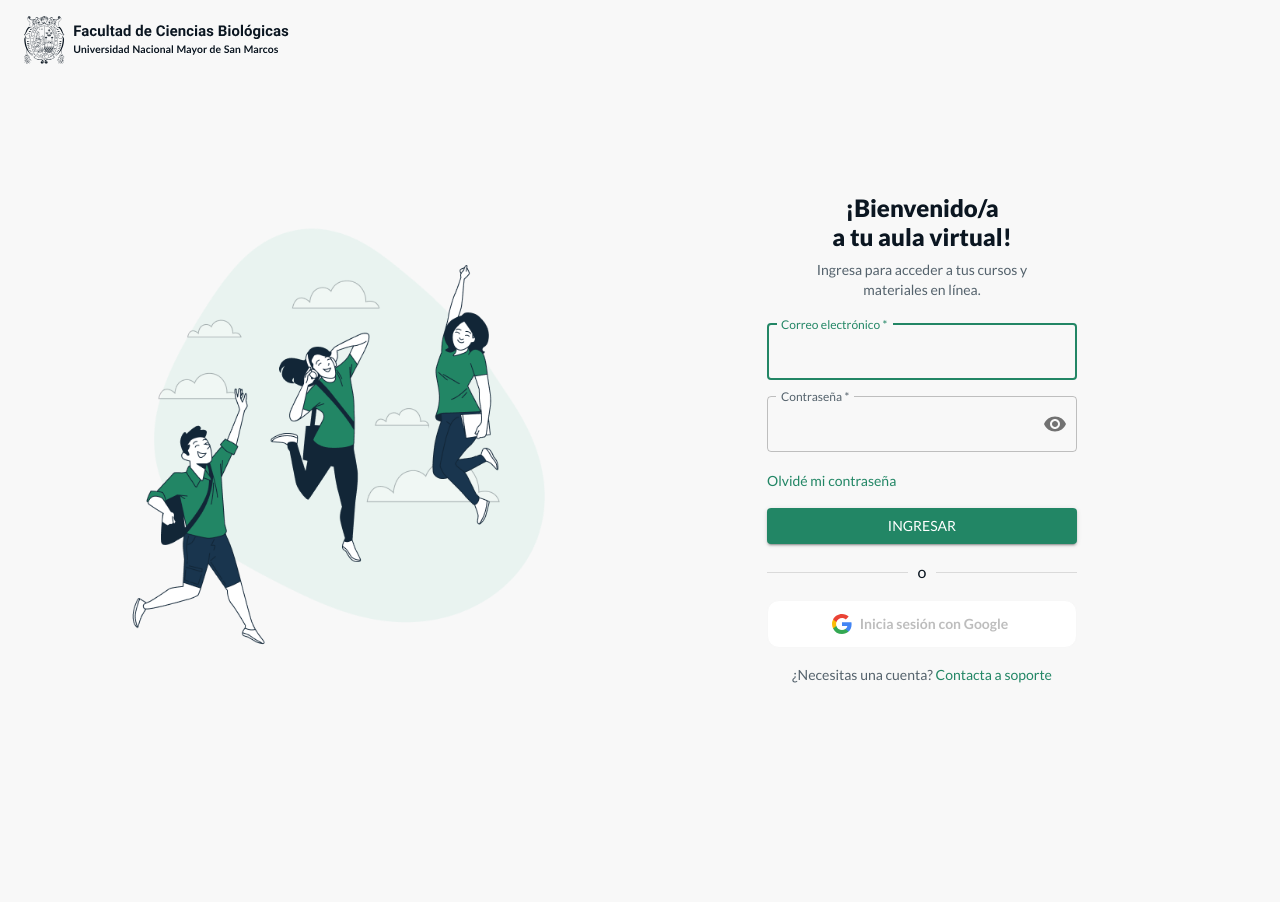
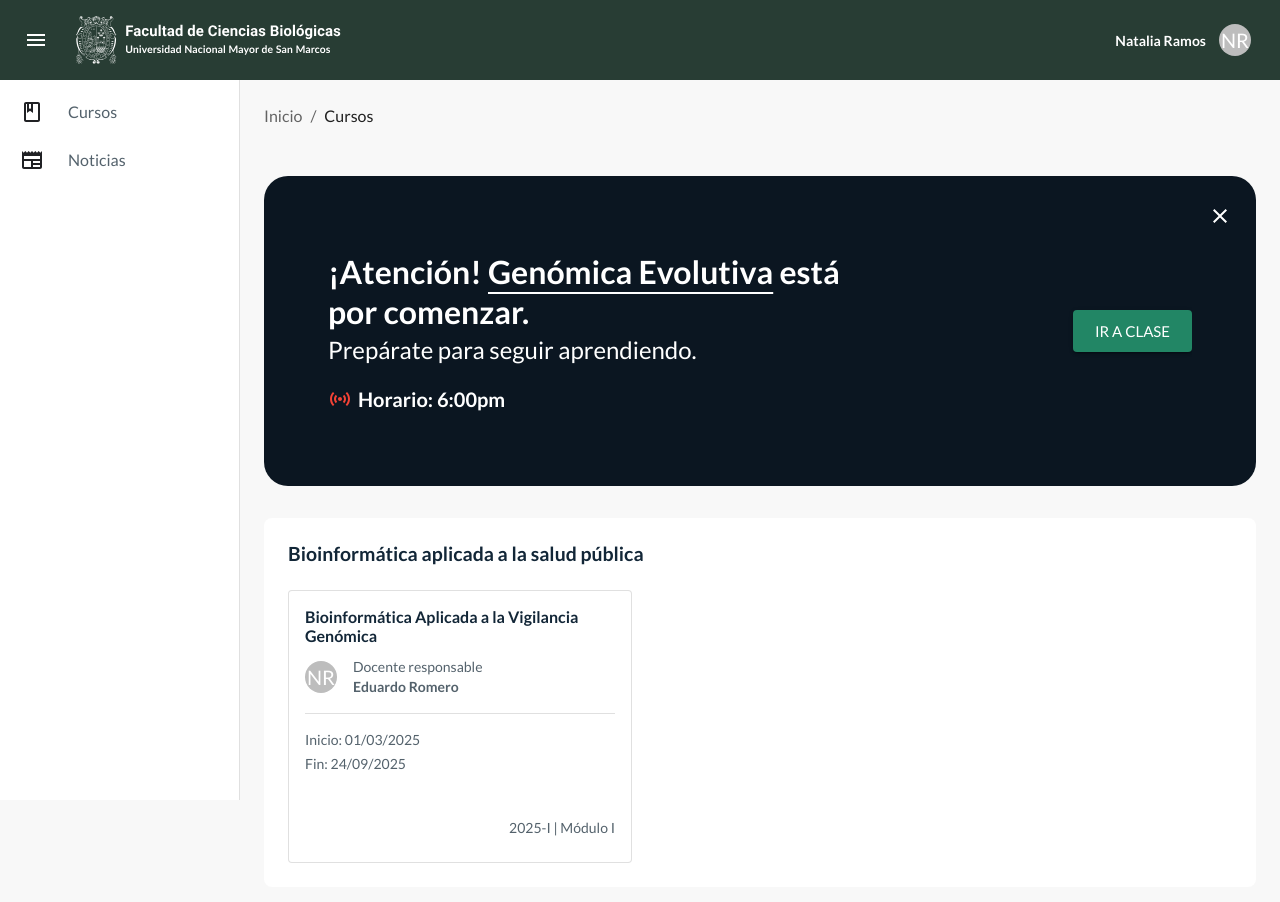
Before and after one commit to luiscavibot/unmsm-lms-spa, a React (Vite) app: page /courses/posgrado in a window 1280 px wide. Before the commit this address led to /login. Shown: the top 902 px of the page. Before the commit the page ends 800 px from the top, so only its background shows below. Built offline with nearby package versions, Linux system fonts and the light colour scheme.

Commit message:
refactor: Update CoursesList layout and adjust routing for better structure

```diff
--- a/src/pages/Courses/CoursesList.tsx
+++ b/src/pages/Courses/CoursesList.tsx
@@ -26,12 +26,6 @@ export default function CoursesList() {
 				<Typography sx={{ color: 'text.primary' }}>Cursos</Typography>
 			</Breadcrumbs>
 			<Collapse in={open}>
-			<Box sx={{ bgcolor: theme.palette.neutral.lightest, p: 3, borderRadius: '8px', mt: 2 }}>
-				<Typography sx={{ color: theme.palette.secondary.dark, fontSize: '20px', fontWeight: '700', mb: 3 }} variant="h4">
-					Bioinformática aplicada a la salud pública
-				</Typography>
-				<CardCourse />
-			</Box>
 				<Alert
 					icon={false}
 					action={
@@ -125,6 +119,12 @@ export default function CoursesList() {
 					<Button variant='contained' size='large'>Ir a clase</Button>
 				</Alert>
 			</Collapse>
+			<Box sx={{ bgcolor: theme.palette.neutral.lightest, p: 3, borderRadius: '8px', mt: 2 }}>
+				<Typography sx={{ color: theme.palette.secondary.dark, fontSize: '20px', fontWeight: '700', mb: 3 }} variant="h4">
+					Bioinformática aplicada a la salud pública
+				</Typography>
+				<CardCourse />
+			</Box>
 		</MainLayout>
 	)
 }
--- a/src/routes/Routing.tsx
+++ b/src/routes/Routing.tsx
@@ -29,10 +29,10 @@ const Routing = () => (
       </Route>
 
       {/* Rutas protegidas */}
-      <Route element={<RequireAuth />}>
+      {/* <Route element={<RequireAuth />}> */}
         <Route path="/courses" element={<Courses />} />
         <Route path="/courses/:type" element={<CoursesList />} />
-      </Route>
+      {/* </Route> */}
 
       <Route path="*" element={<Navigate to="/" replace />} />
     </Routes>
```
